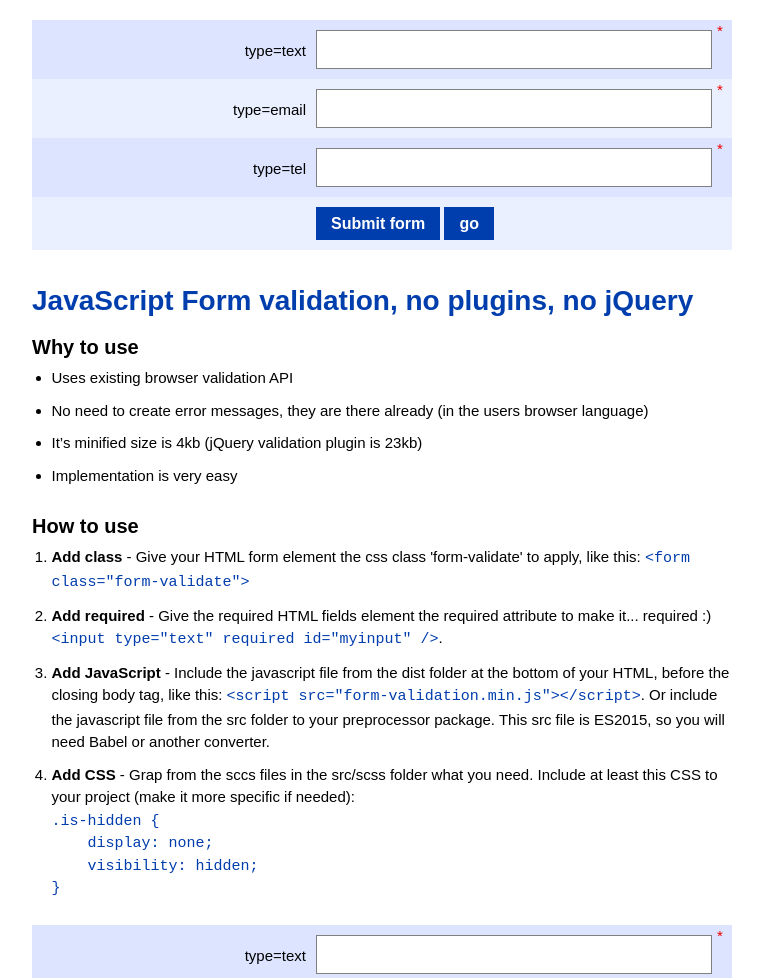
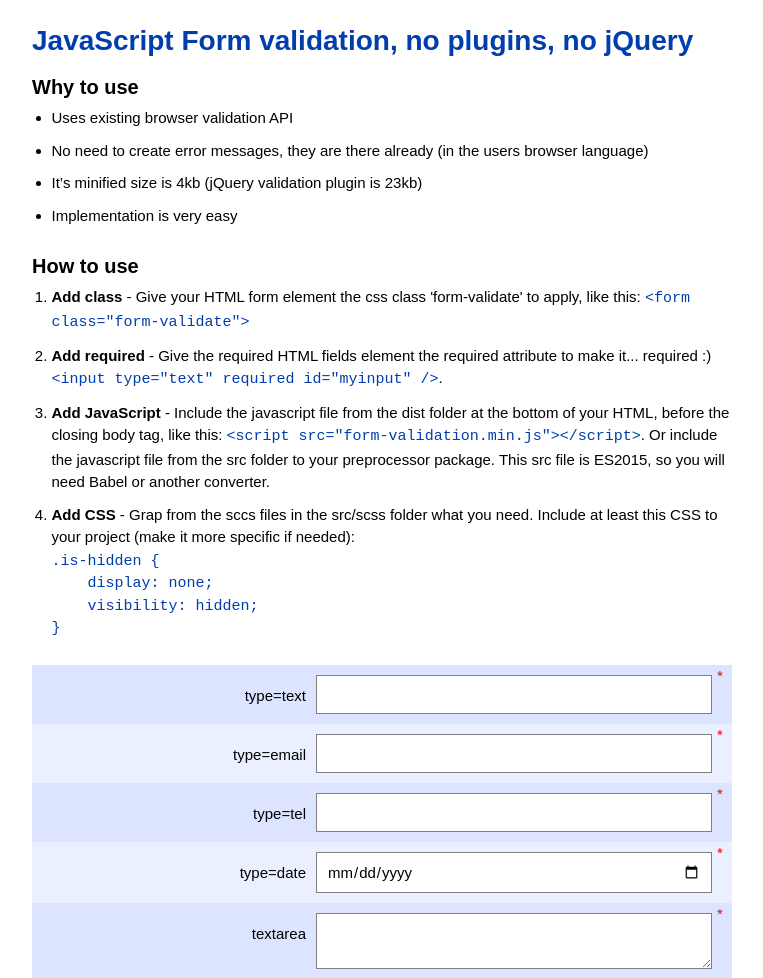
Before and after one commit to reinazwarts/form-validation, a website: page index.html in a window 1280 px wide. Shown: the top 978 px of the page, without its empty margins (258-1021 px from the left). Drawn offline with Linux system fonts and the light colour scheme.

Commit message:
removed extra form I added for debugging

```diff
--- a/index.html
+++ b/index.html
@@ -8,50 +8,6 @@
   </head>
   <body>
     <div class="wrapper">
-
-        <form id="myform-0" class="form-validate">
-
-            <div class="form-line">
-              <label for="typetext">type=text</label>
-              <div class="form-fields">
-                <input type="text" name="typetext" id="typetext" required="required" />
-                <span class="form-note"></span>
-                <span class="form-required"></span>
-              </div>
-            </div>
-
-            <div class="form-line">
-              <label for="emailaddress">type=email</label>
-              <div class="form-fields">
-                <input type="email" id="emailaddress" required="required"  />
-                <span class="form-note"></span>
-                <span class="form-required"></span>
-              </div>
-            </div>
-
-            <div class="form-line">
-              <label for="phonenumber">type=tel</label>
-              <div class="form-fields">
-                <input type="tel" id="phonenumber" required="required" />
-                <span class="form-note"></span>
-                <span class="form-required"></span>
-              </div>
-            </div>
-
-            <div class="form-line">
-              <div class="form-fields">
-                <button type="submit">Submit form</button>
-                <button>go</button>
-              </div>
-            </div>
-          </form>
-
-
-
-
-
-
-
 
       <h1>JavaScript Form validation, no plugins, no jQuery</h1>
       <h2>Why to use</h2>
--- a/src/js/form-validation.js
+++ b/src/js/form-validation.js
@@ -266,6 +266,7 @@ window.formValidation = window.formValidation || (function() {
       });
   }
   const postponeBlurHandlingUntilMouseup = () => {
+    // do not validate the field that caused the blur event until mouse button is up
     blurHandlingPostponed = true;
     document.addEventListener('mouseup', handlePostponedBlurEvents);
   }
```
